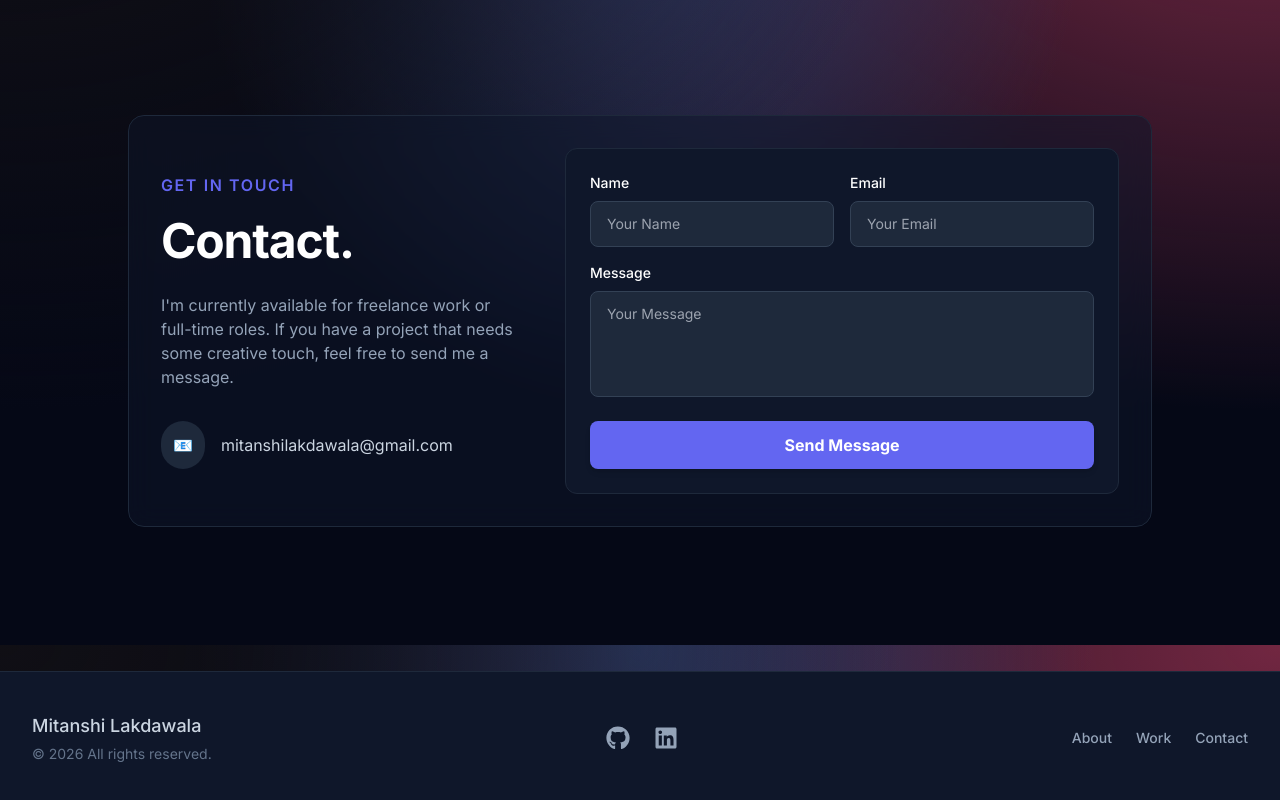
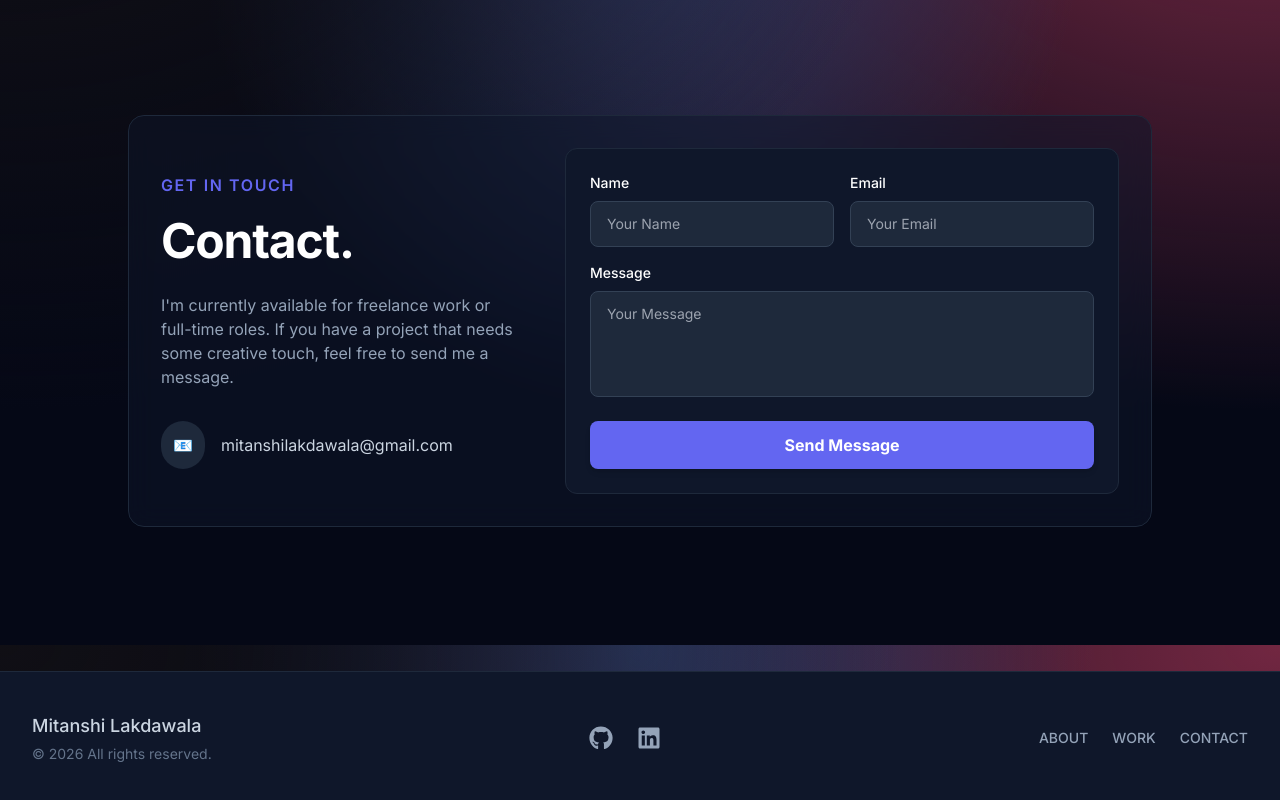
Before and after one commit to Mitanshi21/Personal-Portfolio, a React (Vite) app: page / in a window 1280 px wide. Shown: the part 4955-5755 px from the top of the page. Built offline with nearby package versions, Linux system fonts and the light colour scheme.

Commit message:
Initial Commit

```diff
--- a/src/components/Footer.jsx
+++ b/src/components/Footer.jsx
@@ -1,7 +1,28 @@
 import React from "react";
 import { FaGithub, FaLinkedin, FaTwitter } from "react-icons/fa";
+import { useLocation, useNavigate } from "react-router-dom";
 
 const Footer = () => {
+    const location = useLocation();
+    const navigate = useNavigate();
+
+    const handleLinkClick = (id) => {
+        if (location.pathname !== "/") {
+            navigate("/");
+            setTimeout(() => {
+                const element = document.getElementById(id);
+                if (element) {
+                    element.scrollIntoView({ behavior: "smooth" });
+                }
+            }, 100);
+        } else {
+            const element = document.getElementById(id);
+            if (element) {
+                element.scrollIntoView({ behavior: "smooth" });
+            }
+        }
+    };
+
     return (
         <footer className="w-full bg-slate-900 border-t border-slate-800 pt-10 pb-10 mt-20 relative z-10">
             <div className="max-w-7xl mx-auto px-6 lg:px-8 flex flex-col md:flex-row justify-between items-center gap-6">
@@ -36,9 +57,9 @@ const Footer = () => {
 
                 {/* Quick Links (Optional, but adds weight) */}
                 <div className="flex gap-6 text-sm font-medium text-slate-400">
-                    <a href="#about" className="hover:text-white transition-colors">About</a>
-                    <a href="#work" className="hover:text-white transition-colors">Work</a>
-                    <a href="#contact" className="hover:text-white transition-colors">Contact</a>
+                    <button onClick={() => handleLinkClick("about")} className="hover:text-white transition-colors uppercase">About</button>
+                    <button onClick={() => handleLinkClick("work")} className="hover:text-white transition-colors uppercase">Work</button>
+                    <button onClick={() => handleLinkClick("contact")} className="hover:text-white transition-colors uppercase">Contact</button>
                 </div>
             </div>
         </footer>
```
